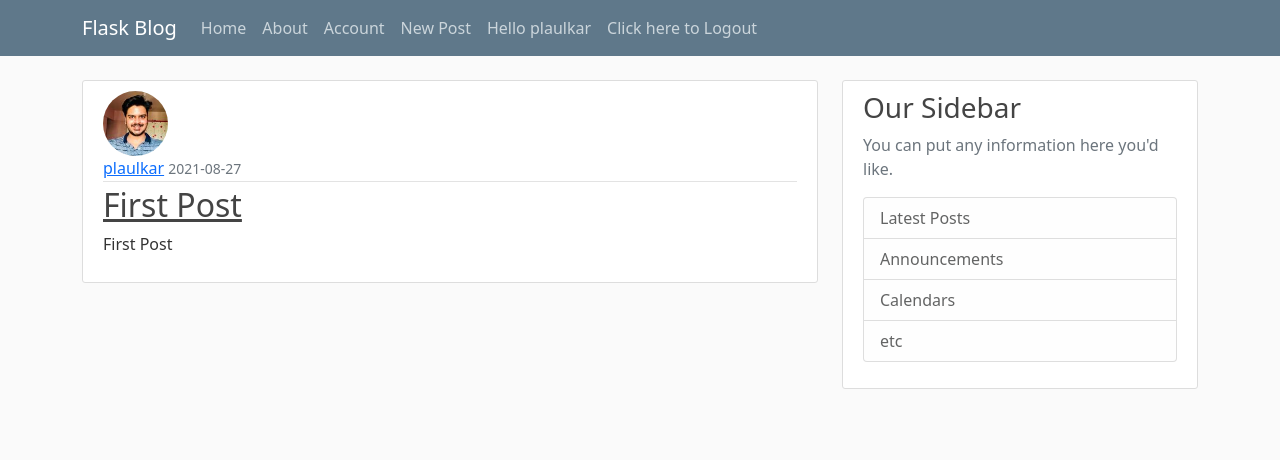
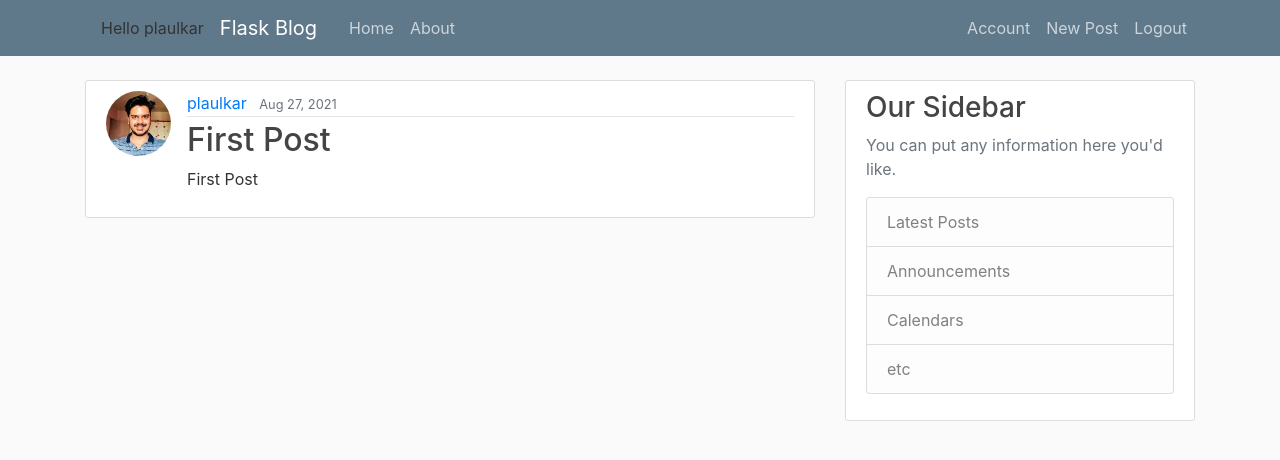
Before and after one commit to pushkarlaulkar/Flask-Projects, a Flask app: page /home in a window 1280 px wide. Shown: the top 460 px of the page. Run offline with Flask 2, Linux system fonts and the light colour scheme; a user stored in the database is signed in; data comes from the database, SQL or seed files in the repository; both versions use the stored data as it was after the commit; some libraries are stand-ins or nearby versions.

Commit message:
Updated on Fri, 27 Aug 2021

```diff
--- a/Full-Featured-Web-App/flaskblog/templates/home.html
+++ b/Full-Featured-Web-App/flaskblog/templates/home.html
@@ -6,7 +6,7 @@
 		  <div class="media-body">
 			<div class="article-metadata">
 			  <a class="mr-2" href="#">{{ post.author.username }}</a>
-			  <small class="text-muted">{{ post.date_posted.strftime('%Y-%m-%d') }}</small>
+			  <small class="text-muted">{{ post.date_posted.strftime('%b %d, %Y') }}</small>
 			</div>
 			<h2><a class="article-title" href="{{ url_for('post', post_id=post.id) }}">{{ post.title }}</a></h2>
 			<p class="article-content">{{ post.content }}</p>
--- a/Full-Featured-Web-App/flaskblog/templates/layout.html
+++ b/Full-Featured-Web-App/flaskblog/templates/layout.html
@@ -6,7 +6,8 @@
 		<meta name="viewport" content="width=device-width, initial-scale=1">
 
 		<!-- Bootstrap CSS -->
-		<link href="https://cdn.jsdelivr.net/npm/bootstrap@5.1.0/dist/css/bootstrap.min.css" rel="stylesheet" integrity="sha384-KyZXEAg3QhqLMpG8r+8fhAXLRk2vvoC2f3B09zVXn8CA5QIVfZOJ3BCsw2P0p/We" crossorigin="anonymous">
+		<!--<link href="https://cdn.jsdelivr.net/npm/bootstrap@5.1.0/dist/css/bootstrap.min.css" rel="stylesheet" integrity="sha384-KyZXEAg3QhqLMpG8r+8fhAXLRk2vvoC2f3B09zVXn8CA5QIVfZOJ3BCsw2P0p/We" crossorigin="anonymous">-->
+		<link rel="stylesheet" href="https://maxcdn.bootstrapcdn.com/bootstrap/4.0.0/css/bootstrap.min.css" integrity="sha384-Gn5384xqQ1aoWXA+058RXPxPg6fy4IWvTNh0E263XmFcJlSAwiGgFAW/dAiS6JXm" crossorigin="anonymous">
 
 		<link href="{{ url_for('static', filename='main.css') }}" rel="stylesheet" type="text/css">
 
@@ -20,6 +21,9 @@
 		<header class="site-header">
 			<nav class="navbar navbar-expand-md navbar-dark bg-steel fixed-top">
 				<div class="container">
+				  {% if current_user.is_authenticated %}
+					<span class="nav-item nav-link">Hello {{ current_user.username }}</span>
+				  {% endif %}
 				  <a class="navbar-brand mr-4" href="/">Flask Blog</a>
 				  <button class="navbar-toggler" type="button" data-toggle="collapse" data-target="#navbarToggle" aria-controls="navbarToggle" aria-expanded="false" aria-label="Toggle navigation">
 					<span class="navbar-toggler-icon"></span>
@@ -34,7 +38,7 @@
 						{% if current_user.is_authenticated %}
 							<a class="nav-item nav-link" href="{{ url_for('account') }}">Account</a>
 							<a class="nav-item nav-link" href="{{ url_for('new_post') }}">New Post</a>
-							<span class="nav-item nav-link">Hello {{ current_user.username }}</span><a class="nav-item nav-link" href="{{ url_for('logout') }}">Click here to Logout</a>
+							<a class="nav-item nav-link" href="{{ url_for('logout') }}">Logout</a>
 						{% else %}
 							<a class="nav-item nav-link" href="{{ url_for('login') }}">Login</a>
 							<a class="nav-item nav-link" href="{{ url_for('register') }}">Register</a>
```
Also changed, not shown: Full-Featured-Web-App/flaskblog/site.db.
